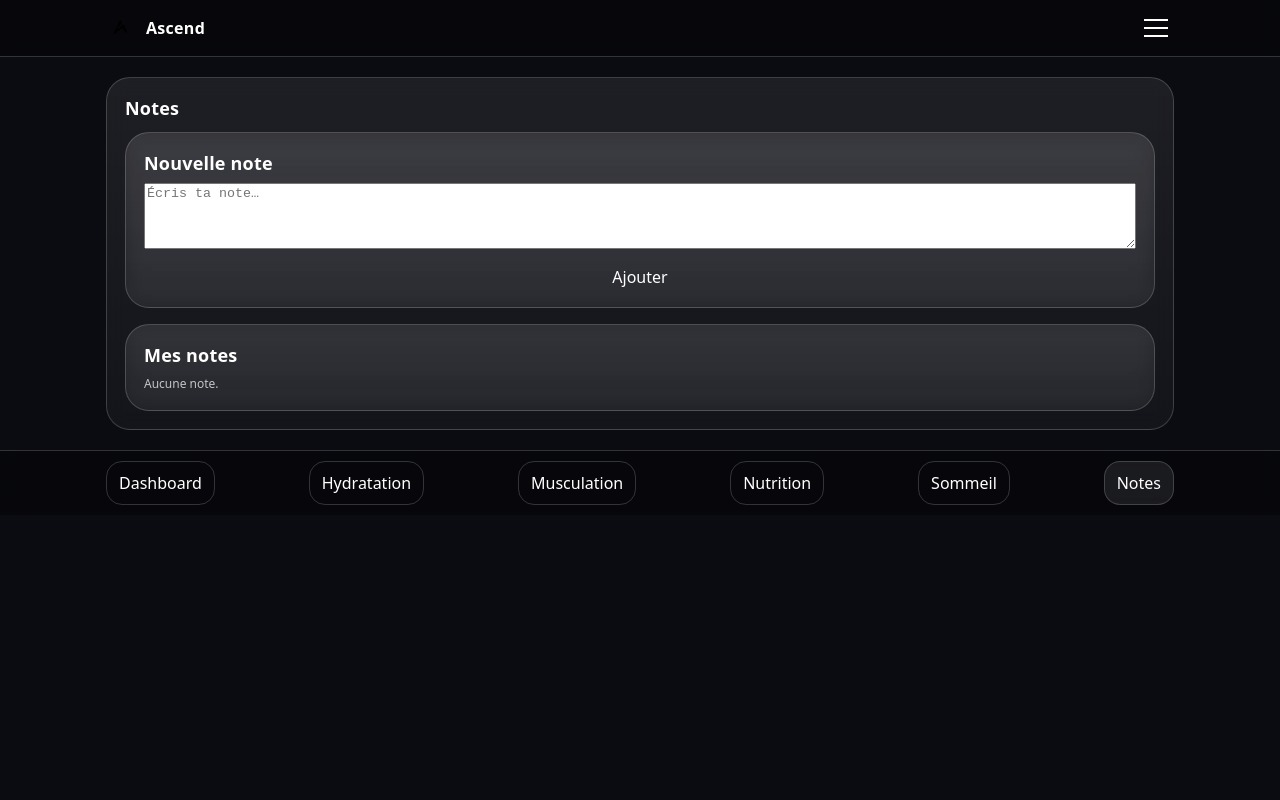
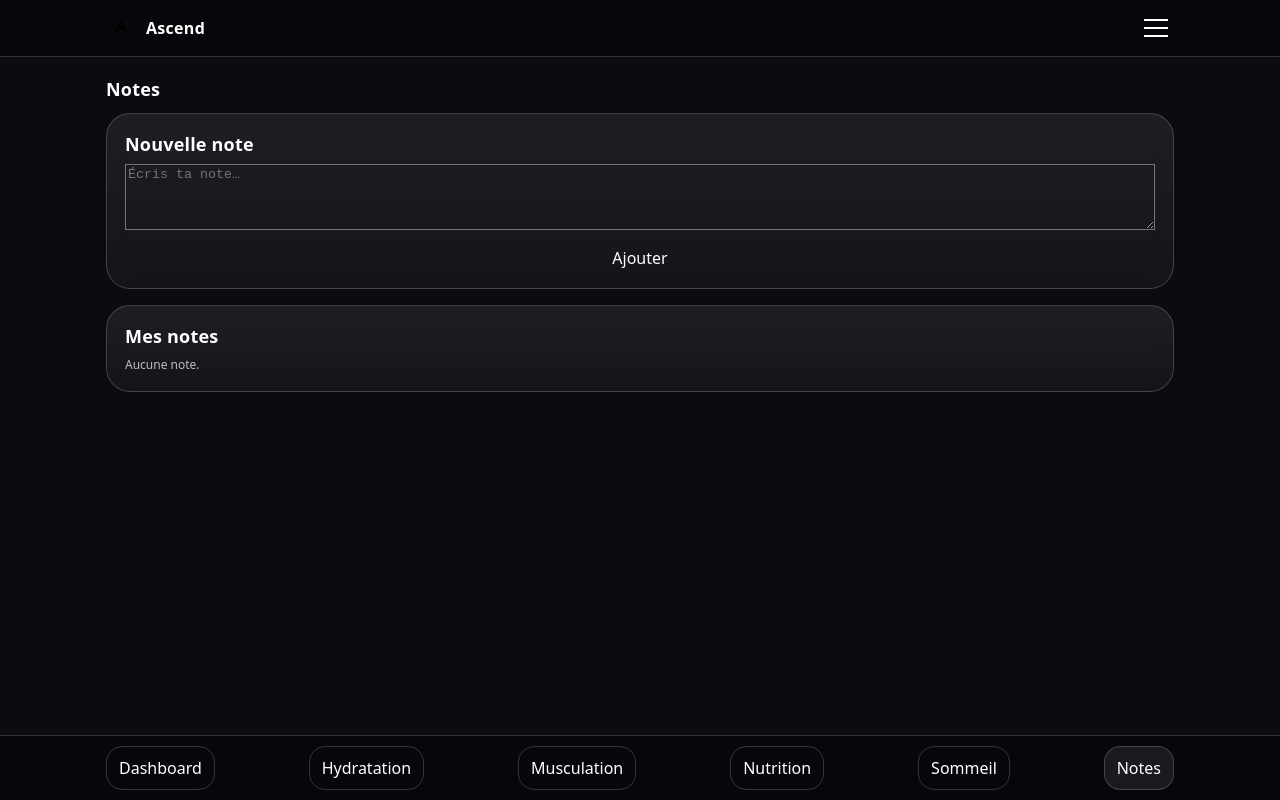
Before and after one commit to arthurloyer/self-discilpine-app6.1, a React (Vite) app: page / in a window 1280 px wide. Both pictures are taken after a click on the button "Notes". Built offline with nearby package versions, Linux system fonts and the light colour scheme.

Commit message:
Update App.jsx

```diff
--- a/src/App.jsx
+++ b/src/App.jsx
@@ -1,35 +1,78 @@
 import React, { useEffect, useMemo, useState } from "react";
 import logoUrl from "./assets/LOGOASCEND.png";
 
-/* -------------------------------------------------
-   UI de base (sans Tailwind, conforme à index.css)
---------------------------------------------------*/
+/* ------------------ UI de base ------------------ */
 const cls = (...a) => a.filter(Boolean).join(" ");
-const Card = ({ className = "", style, children, ...p }) => (
-  <div className={cls("card", className)} style={style} {...p}>{children}</div>
-);
 const H1 = ({ children }) => <div className="h1">{children}</div>;
 const H2 = ({ children }) => <div className="h2">{children}</div>;
 const Label = ({ children }) => <div className="sub" style={{ textTransform: "uppercase" }}>{children}</div>;
 const Button = ({ className = "", ...p }) => <button className={cls("btn", className)} {...p} />;
 const Input = ({ className = "", ...p }) => <input className={cls("input", className)} {...p} />;
 
-/* -------------------------------------------------
-   Helpers
---------------------------------------------------*/
+function ThemedCard({ themeMode, className = "", style, children, ...p }) {
+  const isSobre = themeMode === "sobre";
+  const baseStyle = isSobre
+    ? {
+        background: "#ffffff",
+        border: "1px solid #e5e7eb",
+        borderRadius: 24,
+        boxShadow: "0 6px 20px rgba(0,0,0,0.07)",
+        padding: 16,
+      }
+    : undefined; // en néon, on laisse la classe .card (déjà stylée dans index.css)
+  return (
+    <div
+      className={cls(isSobre ? "" : "card", className)}
+      style={{ ...(baseStyle || {}), ...(style || {}) }}
+      {...p}
+    >
+      {children}
+    </div>
+  );
+}
+
+/* ------------------ Helpers ------------------ */
 const todayKey = () => new Date().toISOString().slice(0, 10);
 const clamp = (v, a, b) => Math.max(a, Math.min(b, v));
 
-/* -------------------------------------------------
-   Header + SideMenu + BottomNav
---------------------------------------------------*/
+/* ------------------ Thème (Sobre / Néon) ------------------ */
+function applyTheme(mode) {
+  const r = document.documentElement;
+  if (mode === "sobre") {
+    // fond blanc, texte noir, bordures gris clair
+    r.style.setProperty("--bg", "#ffffff");
+    r.style.setProperty("--text", "#000000");
+    r.style.setProperty("--border", "#e5e7eb");
+    // accents sobres (noir/gris)
+    r.style.setProperty("--accent1", "#111111");
+    r.style.setProperty("--accent2", "#111111");
+  } else {
+    // NEON (comme avant)
+    r.style.setProperty("--bg", "#0b0c12");
+    r.style.setProperty("--text", "#ffffff");
+    r.style.setProperty("--border", "rgba(255,255,255,0.18)");
+    r.style.setProperty("--accent1", "#38bdf8");
+    r.style.setProperty("--accent2", "#a855f7");
+  }
+}
+
+function useThemeMode() {
+  const [themeMode, setThemeMode] = useState(() => localStorage.getItem("ascend.theme") || "neon");
+  useEffect(() => {
+    applyTheme(themeMode);
+    localStorage.setItem("ascend.theme", themeMode);
+  }, [themeMode]);
+  return { themeMode, setThemeMode };
+}
+
+/* ------------------ Header / SideMenu / BottomNav ------------------ */
 function Header({ onMenu }) {
   return (
     <header className="header">
       <div className="container header-inner">
         <div className="row" style={{ gap: 12 }}>
           <img src={logoUrl} alt="Ascend" style={{ width: 28, height: 28, objectFit: "contain" }} />
-          <div style={{ fontWeight: 600, letterSpacing: .3 }}>Ascend</div>
+          <div style={{ fontWeight: 600, letterSpacing: 0.3 }}>Ascend</div>
         </div>
         <Button aria-label="Menu" onClick={onMenu}>
           <div style={{ display: "flex", flexDirection: "column", gap: 6 }}>
@@ -43,103 +86,100 @@ function Header({ onMenu }) {
   );
 }
 
-function SideMenu({ open, onClose }) {
+function SideMenu({ open, onClose, themeMode, setThemeMode }) {
   return (
     <>
       {open && <div className="sidemenu-backdrop" onClick={onClose} />}
       <div className={cls("sidemenu", open && "sidemenu--open")}>
-        <Card className="stack" style={{ height: "100%", overflow: "auto" }}>
+        <div className="stack" style={{ height: "100%", overflow: "auto", padding: 16 }}>
           <div className="row" style={{ justifyContent: "space-between" }}>
             <div style={{ fontWeight: 600, fontSize: 18 }}>Menu</div>
             <Button onClick={onClose}>Fermer</Button>
           </div>
 
-          <MenuSection title="Contact">
+          <ThemedCard themeMode={themeMode}>
+            <div style={{ fontWeight: 600, marginBottom: 8 }}>Contact</div>
             <p className="sub" style={{ textTransform: "none" }}>contact@ascend.app (exemple)</p>
-          </MenuSection>
+          </ThemedCard>
 
-          <MenuSection title="Mes informations">
-            <p className="sub" style={{ textTransform: "none" }}>Taille, poids, objectifs (à venir) …</p>
-          </MenuSection>
+          <ThemedCard themeMode={themeMode}>
+            <div style={{ fontWeight: 600, marginBottom: 8 }}>Mes informations</div>
+            <p className="sub" style={{ textTransform: "none" }}>Taille, poids, objectifs… (à venir)</p>
+          </ThemedCard>
 
-          <MenuSection title="Mon compte">
-            <p className="sub" style={{ textTransform: "none" }}>Version locale : aucun compte requis.</p>
-          </MenuSection>
+          <ThemedCard themeMode={themeMode}>
+            <div style={{ fontWeight: 600, marginBottom: 8 }}>Mon compte</div>
+            <p className="sub" style={{ textTransform: "none" }}>Version locale : pas de compte requis.</p>
+          </ThemedCard>
 
-          <MenuSection title="Thème">
+          <ThemedCard themeMode={themeMode}>
+            <div style={{ fontWeight: 600, marginBottom: 8 }}>Thème</div>
             <div className="row">
-              <Button onClick={() => setTheme("sobre")}>Sobre</Button>
-              <Button onClick={() => setTheme("neon")}>Néon</Button>
+              <Button
+                onClick={() => setThemeMode("sobre")}
+                style={{
+                  borderColor: themeMode === "sobre" ? "var(--text)" : "var(--border)",
+                  background: themeMode === "sobre" ? (themeMode === "sobre" ? "#f3f4f6" : "transparent") : "transparent",
+                }}
+              >
+                Sobre
+              </Button>
+              <Button
+                onClick={() => setThemeMode("neon")}
+                style={{
+                  borderColor: themeMode === "neon" ? "var(--text)" : "var(--border)",
+                  background: themeMode === "neon" ? "rgba(255,255,255,.08)" : "transparent",
+                }}
+              >
+                Néon
+              </Button>
             </div>
-          </MenuSection>
-        </Card>
+          </ThemedCard>
+        </div>
       </div>
     </>
   );
 }
-function MenuSection({ title, children }) {
-  return (
-    <div className="card">
-      <div style={{ fontWeight: 600, marginBottom: 8 }}>{title}</div>
-      {children}
-    </div>
-  );
-}
 
-// (thème léger basé sur variables CSS)
-function setTheme(mode) {
-  const r = document.documentElement;
-  if (mode === "sobre") {
-    r.style.setProperty("--bg", "#0b0b0c");
-    r.style.setProperty("--card", "rgba(255,255,255,0.05)");
-    r.style.setProperty("--border", "rgba(255,255,255,0.14)");
-    r.style.setProperty("--text", "#ffffff");
-    r.style.setProperty("--accent1", "#ffffff");
-    r.style.setProperty("--accent2", "#ffffff");
-    r.style.setProperty("--blur", "14px");
-    localStorage.setItem("ascend.theme", "sobre");
-  } else {
-    r.style.setProperty("--bg", "#0b0c12");
-    r.style.setProperty("--card", "rgba(255,255,255,0.06)");
-    r.style.setProperty("--border", "rgba(255,255,255,0.18)");
-    r.style.setProperty("--text", "#ffffff");
-    r.style.setProperty("--accent1", "#38bdf8");
-    r.style.setProperty("--accent2", "#a855f7");
-    r.style.setProperty("--blur", "10px");
-    localStorage.setItem("ascend.theme", "neon");
-  }
-}
-(function initTheme() {
-  const saved = localStorage.getItem("ascend.theme");
-  setTheme(saved || "neon");
-})();
-
-function BottomNav({ tab, setTab }) {
+function BottomNav({ tab, setTab, themeMode }) {
   const items = [
     { id: "dashboard", label: "Dashboard" },
     { id: "hydration", label: "Hydratation" },
     { id: "muscle", label: "Musculation" },
     { id: "nutrition", label: "Nutrition" },
     { id: "sleep", label: "Sommeil" },
-    { id: "notes", label: "Notes" }, // ← bien intégrée
+    { id: "notes", label: "Notes" },
   ];
+  const isSobre = themeMode === "sobre";
   return (
-    <nav style={{
-      position: "sticky", bottom: 0, zIndex: 30, borderTop: "1px solid var(--border)",
-      background: "rgba(0,0,0,.35)", backdropFilter: "blur(10px)"
-    }}>
+    <nav
+      style={{
+        position: "fixed",
+        left: 0,
+        right: 0,
+        bottom: 0,
+        zIndex: 50,
+        borderTop: `1px solid var(--border)`,
+        background: isSobre ? "#ffffff" : "rgba(0,0,0,.35)",
+        backdropFilter: isSobre ? "none" : "blur(10px)",
+      }}
+    >
       <div className="container" style={{ paddingTop: 10, paddingBottom: 10 }}>
         <div className="row" style={{ justifyContent: "space-between" }}>
-          {items.map(it => (
+          {items.map((it) => (
             <Button
               key={it.id}
-              className={cls(tab === it.id && "btn--active")}
               onClick={() => setTab(it.id)}
               style={{
                 padding: "10px 12px",
                 borderRadius: 16,
                 border: "1px solid var(--border)",
-                background: tab === it.id ? "rgba(255,255,255,.08)" : "transparent"
+                background:
+                  tab === it.id
+                    ? isSobre
+                      ? "#f3f4f6"
+                      : "rgba(255,255,255,.08)"
+                    : "transparent",
               }}
             >
               {it.label}
@@ -151,9 +191,8 @@ function BottomNav({ tab, setTab }) {
   );
 }
 
-/* -------------------------------------------------
-   Section: Hydratation (bouteille + slider)
---------------------------------------------------*/
+/* ------------------ Sections ------------------ */
+/* Hydratation */
 function HydrationSection() {
   const k = todayKey();
   const [goal, setGoal] = useState(Number(localStorage.getItem("hydr.goal") || 2500));
@@ -237,7 +276,7 @@ function HydrationSection() {
               const v = Number(e.target.value) || 0;
               setGoal(v);
               localStorage.setItem("hydr.goal", String(v));
-              if (val > v) save(v); // permet de pousser la jauge jusqu'au bout même si on augmente l’objectif
+              if (val > v) save(v);
             }}
           />
         </div>
@@ -246,13 +285,11 @@ function HydrationSection() {
   );
 }
 
-/* -------------------------------------------------
-   Section: Musculation (défi PDC + exos/cbons)
---------------------------------------------------*/
+/* Musculation */
 const EXOS = [
   { id: "pushups", name: "Pompes", tips: ["Dos droit, mains sous épaules.", "Gainage constant."] },
   { id: "squats", name: "Squats", tips: ["Pieds largeur épaules.", "Descends cuisses // au sol."] },
-  { id: "plank", name: "Planche", tips: ["Coudes sous épaules.", "Bassin neutre, respiration calme."] },
+  { id: "plank", name: "Planche", tips: ["Coudes sous épaules.", "Bassin neutre."] },
   { id: "lunges", name: "Fentes", tips: ["Genou avant au-dessus de la cheville.", "Tronc droit."] },
   { id: "burpees", name: "Burpees", tips: ["Mouvement complet, explosif.", "Reste gainé."] },
 ];
@@ -277,7 +314,7 @@ function useDailyChallenge() {
     localStorage.setItem("muscle.challenge", JSON.stringify(all));
     setLocal(next);
 
-    // Impact simple sur hydratation : si validé, suggère +200 mL (ajuste l’objectif)
+    // impact simple sur hydratation (exemple)
     const goal = Number(localStorage.getItem("hydr.goal") || 2500);
     localStorage.setItem("hydr.goal", String(v ? goal + 200 : Math.max(500, goal - 200)));
     window.dispatchEvent(new Event("storage"));
@@ -294,7 +331,7 @@ function MusculationSection() {
 
   return (
     <div className="stack">
-      <Card>
+      <ThemedCard themeMode={localStorage.getItem("ascend.theme") || "neon"}>
         <div className="row" style={{ justifyContent: "space-between" }}>
           <div>
             <div className="sub">Défi PDC du jour</div>
@@ -305,9 +342,9 @@ function MusculationSection() {
             <span>Fait</span>
           </label>
         </div>
-      </Card>
+      </ThemedCard>
 
-      <Card>
+      <ThemedCard themeMode={localStorage.getItem("ascend.theme") || "neon"}>
         <div className="row" style={{ justifyContent: "space-between" }}>
           <div className="h2">Bibliothèque d’exercices</div>
           <Input placeholder="Rechercher…" value={q} onChange={e => setQ(e.target.value)} style={{ maxWidth: 220 }} />
@@ -315,11 +352,15 @@ function MusculationSection() {
         <div className="grid grid-2" style={{ marginTop: 12 }}>
           {list.map(ex => (
             <div key={ex.id}>
-              <Card className="btn" onClick={() => setOpen(open === ex.id ? null : ex.id)}>
+              <ThemedCard
+                themeMode={localStorage.getItem("ascend.theme") || "neon"}
+                className="btn"
+                onClick={() => setOpen(open === ex.id ? null : ex.id)}
+              >
                 <div style={{ fontWeight: 600 }}>{ex.name}</div>
-              </Card>
+              </ThemedCard>
               {open === ex.id && (
-                <Card style={{ marginTop: 8 }}>
+                <ThemedCard themeMode={localStorage.getItem("ascend.theme") || "neon"} style={{ marginTop: 8 }}>
                   <div className="row" style={{ justifyContent: "space-between" }}>
                     <div className="h2">Conseils — {ex.name}</div>
                     <Button onClick={() => setOpen(null)}>Fermer</Button>
@@ -327,19 +368,17 @@ function MusculationSection() {
                   <ul style={{ marginTop: 8, paddingLeft: 18 }}>
                     {ex.tips.map((t, i) => <li key={i} className="sub" style={{ textTransform: "none" }}>{t}</li>)}
                   </ul>
-                </Card>
+                </ThemedCard>
               )}
             </div>
           ))}
         </div>
-      </Card>
+      </ThemedCard>
     </div>
   );
 }
 
-/* -------------------------------------------------
-   Section: Nutrition (objectifs simples + aliments)
---------------------------------------------------*/
+/* Nutrition (simple) */
 const BASE_FOODS = [
   { id: "eau", name: "Eau", per100: { kcal: 0, p: 0, c: 0, f: 0 } },
   { id: "poulet", name: "Poulet (100g cuit)", per100: { kcal: 165, p: 31, c: 0, f: 3.6 } },
@@ -352,16 +391,13 @@ function NutritionSection() {
     try { return JSON.parse(localStorage.getItem("nut.profile")) || { weight: 70, height: 175, target: "maintien" }; }
     catch { return { weight: 70, height: 175, target: "maintien" }; }
   });
-
   const [foods, setFoods] = useState(() => {
     try { return JSON.parse(localStorage.getItem("nut.foods")) || BASE_FOODS; }
     catch { return BASE_FOODS; }
   });
   const [q, setQ] = useState("");
-
-  // Objectif kcal très simplifié
   const kcalTarget = useMemo(() => {
-    const base = profile.weight * 30; // estimation rapide
+    const base = profile.weight * 30;
     if (profile.target === "perte") return Math.round(base - 300);
     if (profile.target === "prise") return Math.round(base + 300);
     return Math.round(base);
@@ -371,7 +407,6 @@ function NutritionSection() {
     setProfile(next);
     localStorage.setItem("nut.profile", JSON.stringify(next));
   }
-
   function addFood() {
     const name = prompt("Nom de l’aliment ?");
     if (!name) return;
@@ -387,7 +422,6 @@ function NutritionSection() {
   const list = foods.filter(f => f.name.toLowerCase().includes(q.toLowerCase()));
   const [grams, setGrams] = useState(100);
   const selected = list[0];
-
   const totals = selected ? {
     kcal: Math.round(selected.per100.kcal * (grams / 100)),
     p: +(selected.per100.p * (grams / 100)).toFixed(1),
@@ -397,7 +431,7 @@ function NutritionSection() {
 
   return (
     <div className="stack">
-      <Card>
+      <ThemedCard themeMode={localStorage.getItem("ascend.theme") || "neon"}>
         <div className="h2">Objectif personnalisé</div>
         <div className="grid grid-3" style={{ marginTop: 12 }}>
           <div>
@@ -424,9 +458,9 @@ function NutritionSection() {
           <div className="sub">Apport conseillé :</div>
           <div style={{ fontWeight: 600 }}>{kcalTarget} kcal / jour (approx.)</div>
         </div>
-      </Card>
+      </ThemedCard>
 
-      <Card>
+      <ThemedCard themeMode={localStorage.getItem("ascend.theme") || "neon"}>
         <div className="row" style={{ justifyContent: "space-between" }}>
           <div className="h2">Bibliothèque alimentaire</div>
           <div className="row">
@@ -455,44 +489,37 @@ function NutritionSection() {
         )}
 
         {!selected && <div className="sub" style={{ marginTop: 12, textTransform: "none" }}>Aucun aliment trouvé.</div>}
-      </Card>
+      </ThemedCard>
     </div>
   );
 }
 
-/* -------------------------------------------------
-   Section: Sommeil (heure conseillée simple)
---------------------------------------------------*/
+/* Sommeil */
 function SleepSection() {
   const k = todayKey();
   const logs = JSON.parse(localStorage.getItem("hydr.logs") || "{}");
   const ml = logs[k]?.ml || 0;
   const goal = Number(localStorage.getItem("hydr.goal") || 2500);
-
-  // Suggestion simple : si hydratation < 60%, coucher + tôt
   const ratio = goal ? ml / goal : 0;
-  const baseBed = 23; // 23:00
-  const shift = ratio < 0.6 ? -0.5 : 0; // 30 min plus tôt si peu hydraté
+  const baseBed = 23;
+  const shift = ratio < 0.6 ? -0.5 : 0;
   const bedHour = (baseBed + shift + 24) % 24;
-
   const text = `Heure de coucher conseillée : ${String(Math.floor(bedHour)).padStart(2, "0")}:${shift === -0.5 ? "30" : "00"}`;
 
   return (
     <div className="stack">
-      <Card>
+      <ThemedCard themeMode={localStorage.getItem("ascend.theme") || "neon"}>
         <div className="h2">Recommandation</div>
         <div style={{ marginTop: 8 }}>{text}</div>
         <div className="sub" style={{ marginTop: 8, textTransform: "none" }}>
-          Conseil : vise un endormissement avant 23h pour une meilleure récupération. Ajuste ton réveil si besoin.
+          Conseil : vise un endormissement avant 23h pour une meilleure récupération.
         </div>
-      </Card>
+      </ThemedCard>
     </div>
   );
 }
 
-/* -------------------------------------------------
-   Section: Notes (retour à la ligne + suppression)
---------------------------------------------------*/
+/* Notes */
 function NotesSection() {
   const [items, setItems] = useState(() => {
     try { return JSON.parse(localStorage.getItem("notes.items")) || []; }
@@ -516,7 +543,7 @@ function NotesSection() {
 
   return (
     <div className="stack">
-      <Card>
+      <ThemedCard themeMode={localStorage.getItem("ascend.theme") || "neon"}>
         <div className="h2">Nouvelle note</div>
         <div className="stack" style={{ marginTop: 8 }}>
           <textarea
@@ -525,18 +552,18 @@ function NotesSection() {
             placeholder="Écris ta note…"
             value={txt}
             onChange={e => setTxt(e.target.value)}
-            style={{ resize: "vertical" }}
+            style={{ resize: "vertical", background: "transparent" }}
           />
           <Button onClick={addNote}>Ajouter</Button>
         </div>
-      </Card>
+      </ThemedCard>
 
-      <Card>
+      <ThemedCard themeMode={localStorage.getItem("ascend.theme") || "neon"}>
         <div className="h2">Mes notes</div>
         <div className="stack" style={{ marginTop: 8 }}>
           {items.length === 0 && <div className="sub" style={{ textTransform: "none" }}>Aucune note.</div>}
           {items.map(n => (
-            <div key={n.id} className="card">
+            <div key={n.id} className="card" style={{ background: "transparent" }}>
               <div className="break-anywhere" style={{ whiteSpace: "pre-wrap" }}>{n.content}</div>
               <div className="row" style={{ justifyContent: "flex-end", marginTop: 8 }}>
                 <Button className="btn--danger" onClick={() => removeNote(n.id)}>Supprimer</Button>
@@ -544,15 +571,13 @@ function NotesSection() {
             </div>
           ))}
         </div>
-      </Card>
+      </ThemedCard>
     </div>
   );
 }
 
-/* -------------------------------------------------
-   DASHBOARD (résumé du jour)
---------------------------------------------------*/
-function Dashboard() {
+/* Dashboard */
+function Dashboard({ themeMode }) {
   const k = todayKey();
   const goal = Number(localStorage.getItem("hydr.goal") || 2500);
   const logs = JSON.parse(localStorage.getItem("hydr.logs") || "{}");
@@ -560,43 +585,42 @@ function Dashboard() {
   const hydrPct = clamp(Math.round((ml / Math.max(1, goal)) * 100), 0, 100);
 
   return (
-    <Card>
+    <ThemedCard themeMode={themeMode}>
       <H1>Tableau de bord</H1>
       <div className="grid grid-3" style={{ marginTop: 12 }}>
-        <Card>
+        <ThemedCard themeMode={themeMode}>
           <div className="sub">Hydratation</div>
           <div style={{ marginTop: 8, fontWeight: 600 }}>{ml} mL / {goal} mL</div>
           <div className="progress" style={{ marginTop: 8 }}>
             <div className="progress__bar" style={{ width: `${hydrPct}%` }} />
           </div>
-        </Card>
-        <Card>
+        </ThemedCard>
+        <ThemedCard themeMode={themeMode}>
           <div className="sub">Sommeil</div>
           <div style={{ marginTop: 8 }}>Voir section</div>
           <div className="progress" style={{ marginTop: 8 }}>
             <div className="progress__bar" style={{ width: "66%" }} />
           </div>
-        </Card>
-        <Card>
+        </ThemedCard>
+        <ThemedCard themeMode={themeMode}>
           <div className="sub">Nutrition & Défi</div>
           <div style={{ marginTop: 8 }}>Voir sections</div>
           <div className="progress" style={{ marginTop: 8 }}>
             <div className="progress__bar" style={{ width: "50%" }} />
           </div>
-        </Card>
+        </ThemedCard>
       </div>
-    </Card>
+    </ThemedCard>
   );
 }
 
-/* -------------------------------------------------
-   APP (tout-en-un avec navigation)
---------------------------------------------------*/
+/* ------------------ APP ------------------ */
 export default function App() {
+  const { themeMode, setThemeMode } = useThemeMode();
   const [menuOpen, setMenuOpen] = useState(false);
-  const [tab, setTab] = useState("dashboard"); // bottom nav
+  const [tab, setTab] = useState("dashboard");
 
-  // Re-render minimal si localStorage change (slider, etc.)
+  // Re-render minimal si localStorage change
   const [, setTick] = useState(0);
   useEffect(() => {
     const on = () => setTick(t => t + 1);
@@ -608,12 +632,12 @@ export default function App() {
     <div style={{ background: "var(--bg)", color: "var(--text)" }}>
       <Header onMenu={() => setMenuOpen(true)} />
 
-      <main>
+      <main style={{ paddingBottom: 90 /* évite d’être masqué par la BottomNav fixée */ }}>
         <div className="container stack-lg">
-          {tab === "dashboard" && <Dashboard />}
+          {tab === "dashboard" && <Dashboard themeMode={themeMode} />}
 
           {tab === "hydration" && (
-            <section className="card">
+            <section>
               <H2>Hydratation</H2>
               <div style={{ height: 12 }} />
               <HydrationSection />
@@ -621,7 +645,7 @@ export default function App() {
           )}
 
           {tab === "muscle" && (
-            <section className="card">
+            <section>
               <H2>Musculation</H2>
               <div style={{ height: 12 }} />
               <MusculationSection />
@@ -629,7 +653,7 @@ export default function App() {
           )}
 
           {tab === "nutrition" && (
-            <section className="card">
+            <section>
               <H2>Nutrition</H2>
               <div style={{ height: 12 }} />
               <NutritionSection />
@@ -637,7 +661,7 @@ export default function App() {
           )}
 
           {tab === "sleep" && (
-            <section className="card">
+            <section>
               <H2>Sommeil</H2>
               <div style={{ height: 12 }} />
               <SleepSection />
@@ -645,7 +669,7 @@ export default function App() {
           )}
 
           {tab === "notes" && (
-            <section className="card">
+            <section>
               <H2>Notes</H2>
               <div style={{ height: 12 }} />
               <NotesSection />
@@ -654,8 +678,8 @@ export default function App() {
         </div>
       </main>
 
-      <BottomNav tab={tab} setTab={setTab} />
-      <SideMenu open={menuOpen} onClose={() => setMenuOpen(false)} />
+      <BottomNav tab={tab} setTab={setTab} themeMode={themeMode} />
+      <SideMenu open={menuOpen} onClose={() => setMenuOpen(false)} themeMode={themeMode} setThemeMode={setThemeMode} />
     </div>
   );
 }
```
